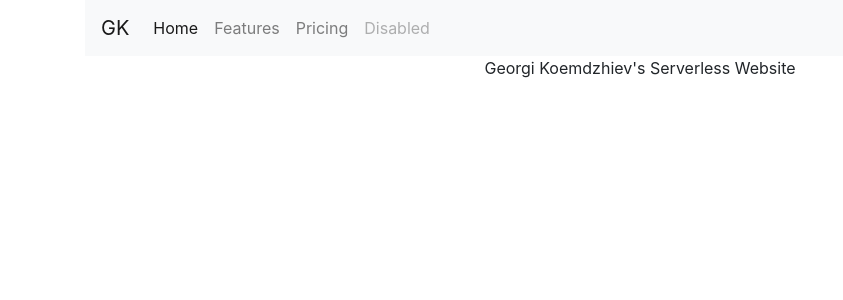
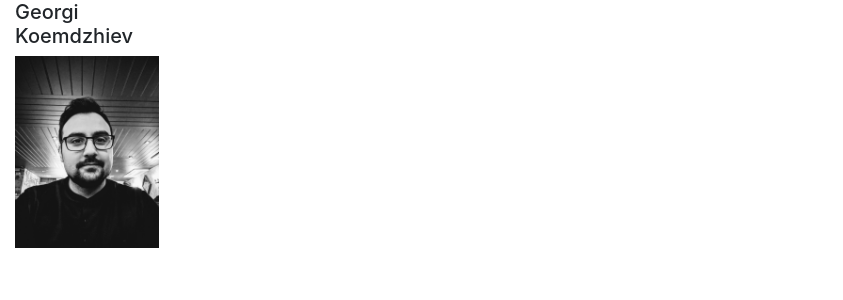
Before and after one commit to georgikoemdzhiev/georgiko.com, an Angular app: page / in a window 1280 px wide. Shown: the top 300 px of the page, without its empty margins (0-843 px from the left). Built offline with nearby package versions, Linux system fonts and the light colour scheme.

Commit message:
Added profile picture

```diff
--- a/src/app/app.component.html
+++ b/src/app/app.component.html
@@ -1,32 +1,12 @@
-<div class="container">
-  <nav class="navbar navbar-expand-lg navbar-light bg-light">
-    <a class="navbar-brand" href="#">GK</a>
-    <button class="navbar-toggler" type="button" data-toggle="collapse" data-target="#navbarNav"
-      aria-controls="navbarNav" aria-expanded="false" aria-label="Toggle navigation">
-      <span class="navbar-toggler-icon"></span>
-    </button>
-    <div class="collapse navbar-collapse" id="navbarNav">
-      <ul class="navbar-nav">
-        <li class="nav-item active">
-          <a class="nav-link" href="#">Home <span class="sr-only">(current)</span></a>
-        </li>
-        <li class="nav-item">
-          <a class="nav-link" href="#">Features</a>
-        </li>
-        <li class="nav-item">
-          <a class="nav-link" href="#">Pricing</a>
-        </li>
-        <li class="nav-item">
-          <a class="nav-link disabled" href="#" tabindex="-1" aria-disabled="true">Disabled</a>
-        </li>
-      </ul>
+<div class="container-fluid">
+  <div class="row">
+    <div class="col-2">
+      <h5>Georgi Koemdzhiev</h5>
+      <img style="width: auto;height: 12em;" src="assets/profile_pic.jpg" alt="">
     </div>
-  </nav>
 
-  <div class="row">
-    <div id="col" class="col-md-12 text-center">
-      Georgi Koemdzhiev's Serverless Website
+    <div class="col">
+
     </div>
   </div>
-  <div class="vertical-center"></div>
 </div>
```
Also changed, not shown: src/assets/profile_pic.jpg (added).
